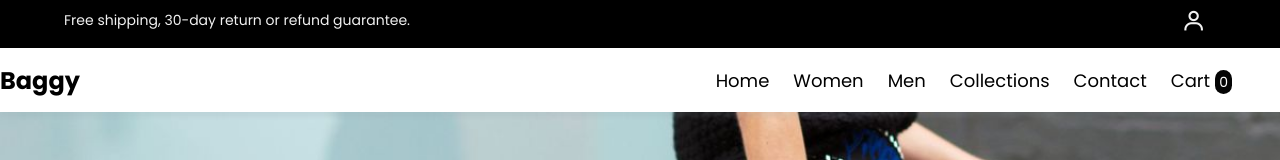
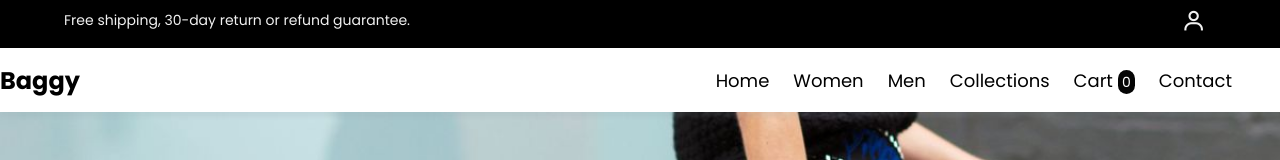
Before and after one commit to shineishukla/Baggy, a plain HTML site: page index.html in a window 1280 px wide. Shown: the top 160 px of the page. Drawn offline with nearby package versions, Linux system fonts and the light colour scheme.

Commit message:
made changes

```diff
--- a/index.html
+++ b/index.html
@@ -38,9 +38,10 @@
               <li><a href="./women.html">Women</a></li>
               <li><a href="./men.html">Men</a></li>
               <li><a href="./collections.html">Collections</a></li>
+              <li><a href="#" class="cart-icon">Cart</a>
+                <span id="cart-count" class="cart-count">0</span>
+            </li>
               <li><a href="./contact.html">Contact</a></li>
-              <li><a href="#" class="cart-icon">Cart</a>
-                <span id="cart-count" class="cart-count">0</span></li>
           </ul>
           <div class="logo">
               <h1>Baggy</h1>
```
